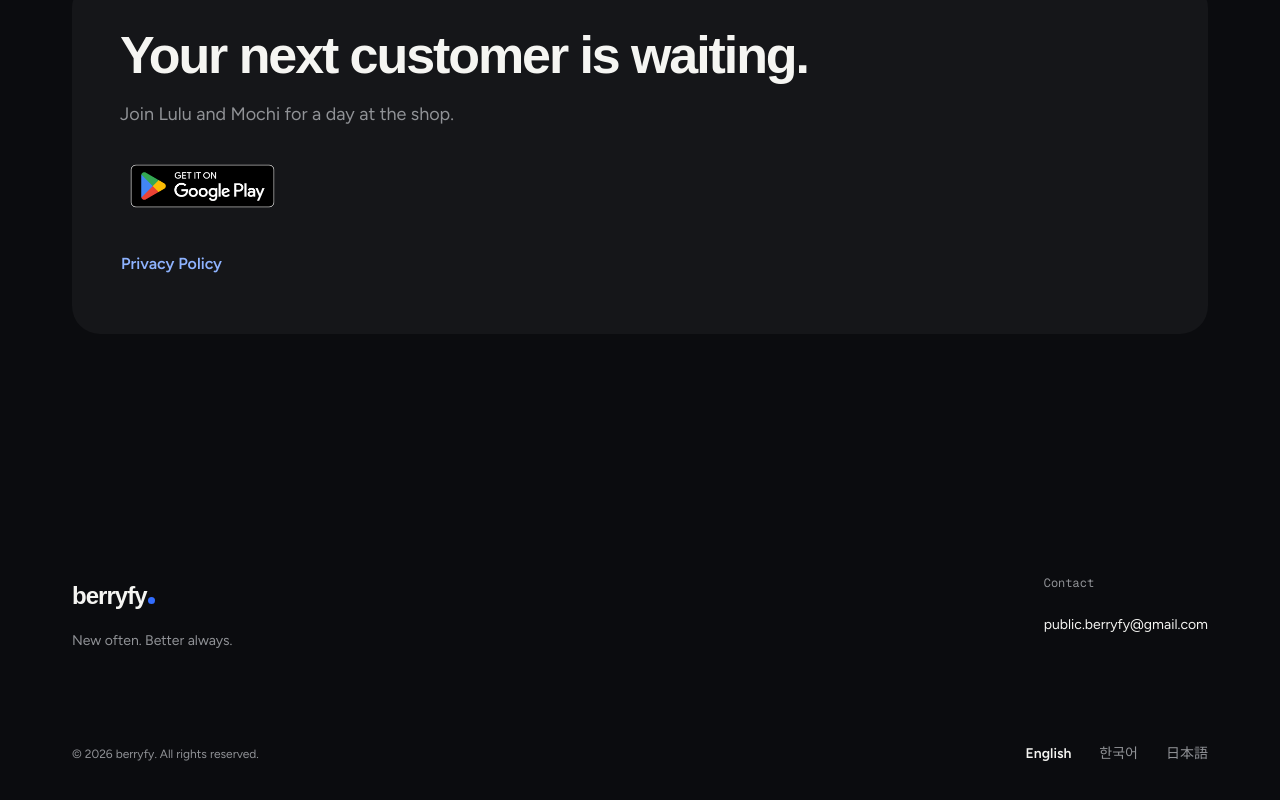
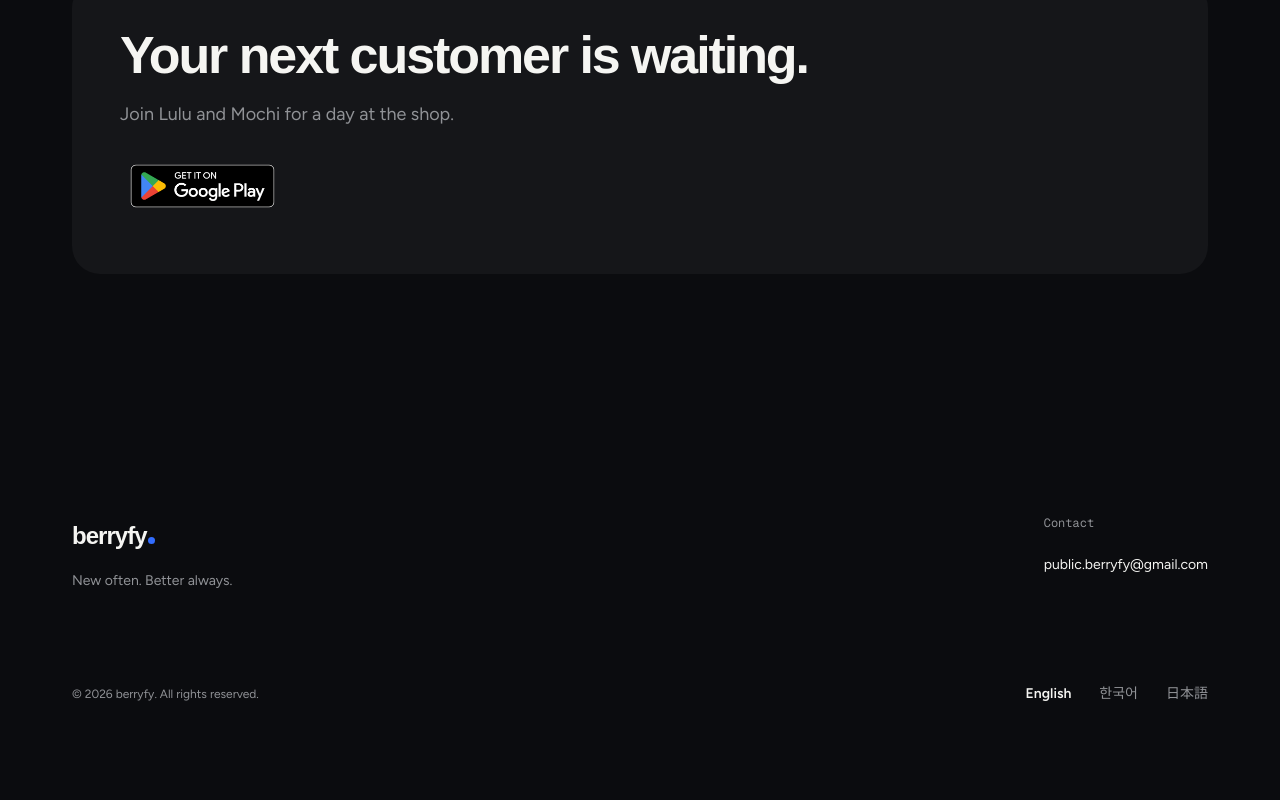
Before and after one commit to berryfy/berryfy.github.io, a Next.js app: page /games/lulus-potion-shop in a window 1280 px wide. Shown: the part 2490-3290 px from the top of the page. After the commit the page ends 3246 px from the top, so only its background shows below. Built offline with nearby package versions, Linux system fonts and the light colour scheme; a web font is replaced by a local one.

Commit message:
fix: 게임 상세 페이지의 개인정보처리방침 링크 제거

```diff
--- a/src/features/game-detail/components/GameDetailPage.tsx
+++ b/src/features/game-detail/components/GameDetailPage.tsx
@@ -9,7 +9,6 @@ import {
   gameLocalePaths,
   homeLocalePaths,
   mainContentId,
-  potionPrivacyPaths,
 } from "@/constants/site";
 import GameImageMotion from "@/features/game-detail/components/GameImageMotion";
 import { gameDetailCopy } from "@/features/game-detail/constants/content";
@@ -119,13 +118,6 @@ const GameDetailPage = ({ locale }: { locale: SiteLocale }) => {
                 label={copy.download}
               />
             </div>
-            <Button
-              href={potionPrivacyPaths[locale]}
-              variant="link"
-              className="mt-4 min-h-11"
-            >
-              {copy.privacy}
-            </Button>
           </div>
         </section>
       </main>
--- a/src/features/game-detail/constants/content.ts
+++ b/src/features/game-detail/constants/content.ts
@@ -1,7 +1,6 @@
 export const gameDetailCopy = {
   en: {
     back: "All apps and games",
-    privacy: "Privacy Policy",
     download: "Get Lulu’s Potion Shop on Google Play",
     eyebrow: "A cozy potion-sorting puzzle",
     title: "Welcome to Lulu’s potion shop.",
@@ -36,7 +35,6 @@ export const gameDetailCopy = {
   },
   ko: {
     back: "앱과 게임 둘러보기",
-    privacy: "개인정보 처리방침",
     download: "Google Play에서 Lulu’s Potion Shop 받기",
     eyebrow: "작은 마녀의 포션 정렬 퍼즐",
     title: "루루의 포션 가게에 어서 오세요.",
@@ -71,7 +69,6 @@ export const gameDetailCopy = {
   },
   ja: {
     back: "アプリとゲームを見る",
-    privacy: "プライバシーポリシー",
     download: "Google PlayでLulu’s Potion Shopを入手",
     eyebrow: "小さな魔女の色分けパズル",
     title: "ルルのポーション屋さんへようこそ。",
```
